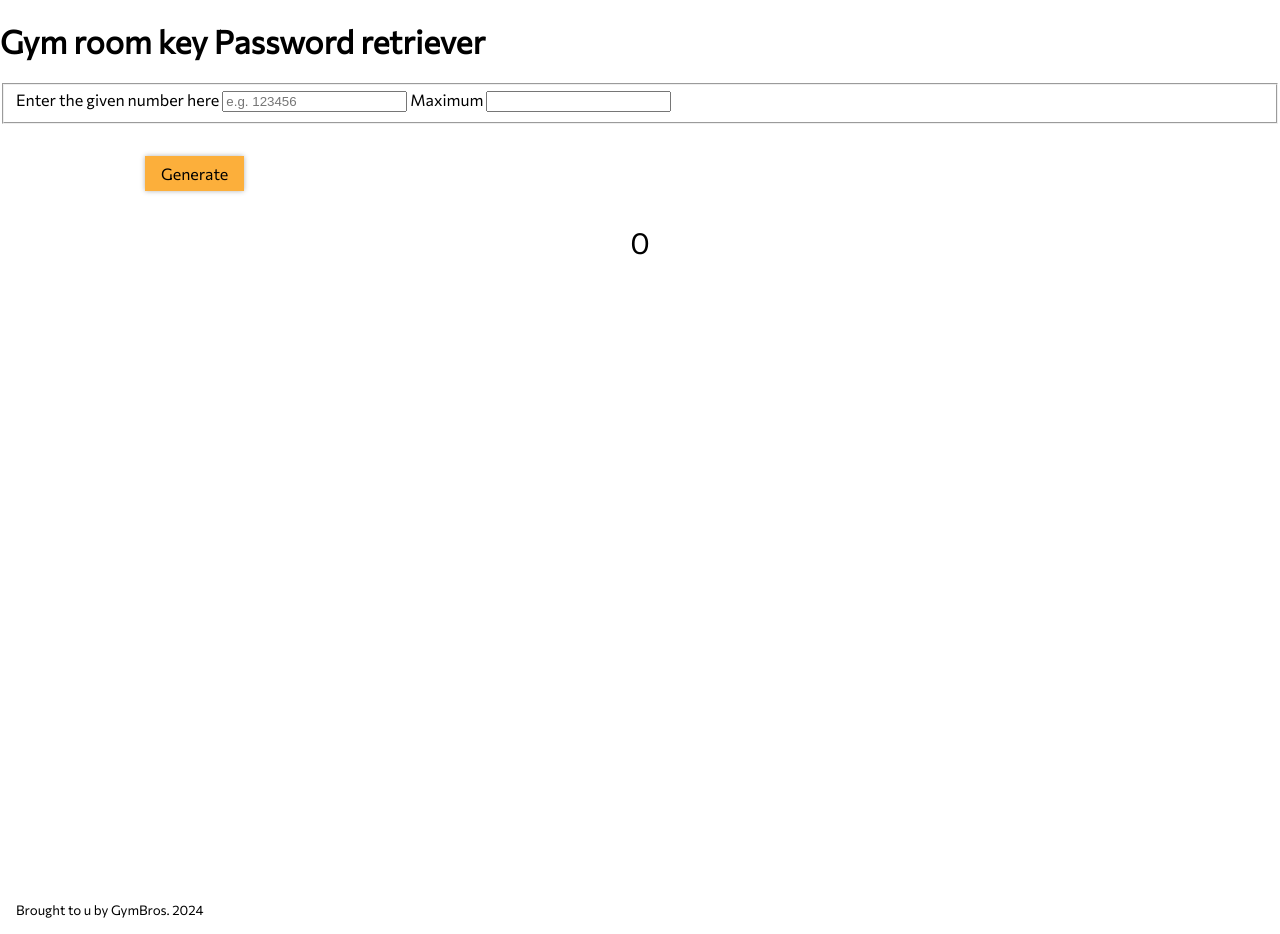
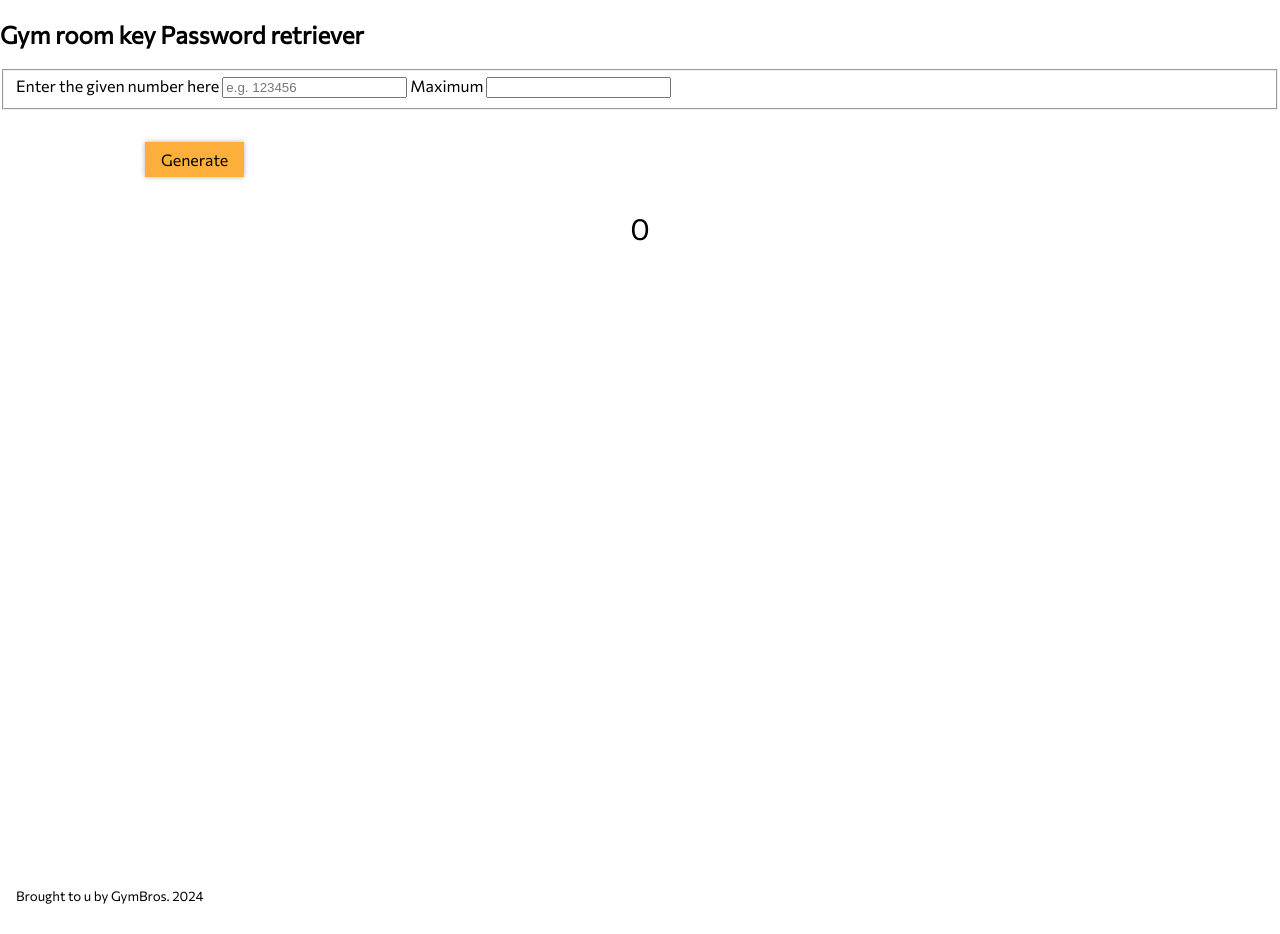
Before and after one commit to SecretLearning/Rannum, a plain HTML site: page index.html in a window 1280 px wide. Drawn offline with nearby package versions, Linux system fonts and the light colour scheme.

Commit message:
Test2.2 index.html

```diff
--- a/index.html
+++ b/index.html
@@ -9,7 +9,7 @@
     <link href="https://unpkg.com/aos@2.3.1/dist/aos.css" rel="stylesheet">
 </head>
     <body>
-        <h1>Gym room key Password retriever</h1>
+        <h2>Gym room key Password retriever</h1>
         <section id="Passwordconverter" data-aos="fade-up" data-aos-once="true" data-aos-delay="400" data-aos-duration="1100">
             <div id="form">
                 <form>
```
